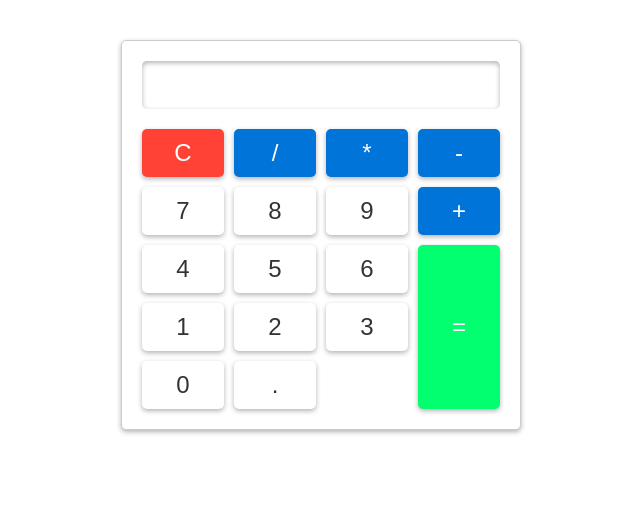
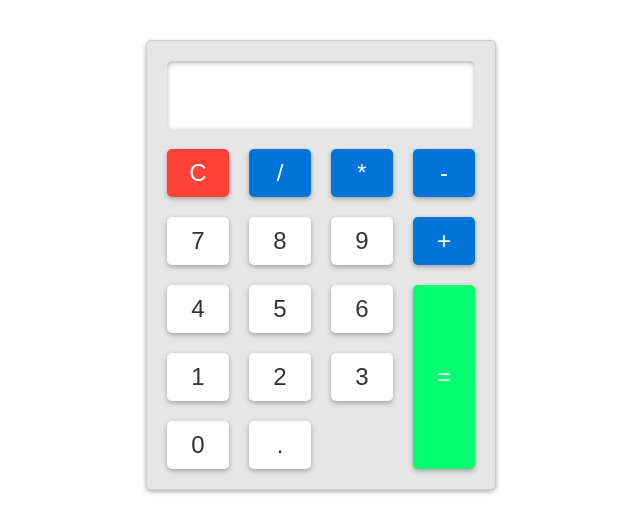
Before and after one commit to constantineeeeee/calculator, a plain HTML site: page index.html in a window 1280 px wide. Shown: the whole page, without its empty margins (319-959 px from the left). Drawn offline with Linux system fonts and the light colour scheme.

```diff
--- a/script.js
+++ b/script.js
@@ -23,7 +23,6 @@ function clearResult() {
 
 function calculateResult() {
   inputFieldel.value = eval(inputFieldel.value);
-  //inputFieldel.value = "I miss u :((";
 }
 
 function appendValue(buttonValue) {
--- a/style.css
+++ b/style.css
@@ -4,10 +4,10 @@
 }
 
 .calculator {
-  background-color: white;
-  padding: 20px;
-  max-width: 400px;
-  margin: 0 auto;
+  background-color: rgb(230, 230, 230);
+  padding: 20px; /*panpadakmol*/
+  max-width: 350px; /*adjusts overall width of calc*/
+  margin: 0 auto; /*auto puts it at the center(?)*/
   border: solid 1px #ccc;
   box-shadow: 0 2px 5px rgba(0, 0, 0, 0.3);
   border-radius: 5px;
@@ -16,7 +16,7 @@
 
 #result {
   width: 100%;
-  padding: 10px;
+  padding: 20px;
   font-size: 24px;
   border: none;
   box-shadow: 0 2px 5px rgba(0, 0, 0, 0.3) inset;
@@ -26,7 +26,7 @@
 .buttons {
   display: grid;
   grid-template-columns: repeat(4, 1fr);
-  grid-gap: 10px;
+  grid-gap: 20px;
   margin-top: 20px;
 }
 
@@ -36,8 +36,8 @@ button {
   border: none;
   box-shadow: 0 2px 5px rgba(0, 0, 0, 0.3);
   border-radius: 5px;
-  cursor: pointer;
-  transition: background-color 0.3s ease;
+  cursor: cursor;
+  transition: background-color 0.3bs ease;
 }
 
 button:hover {
```
Also changed, not shown: index.html (+5 -0 lines), images/sample.png (added), 2 other files.
